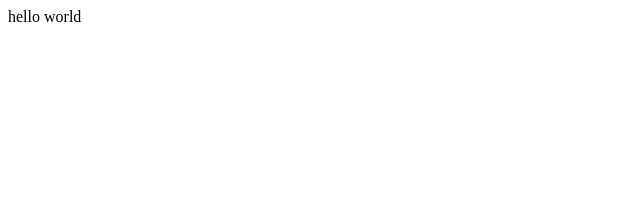
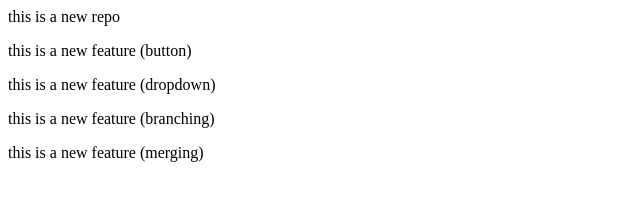
Before and after one commit to aaryamane1/project-demo, a plain HTML site: page index.html in a window 1280 px wide. Shown: the whole page, without its empty margins (0-640 px from the left). Drawn offline with Linux system fonts and the light colour scheme.

Commit message:
this is a new feature

```diff
--- a/index.html
+++ b/index.html
@@ -1 +1,5 @@
-<p>hello world</p>
+<p>this is a new repo</p>
+<p>this is a new feature (button)</p>
+<p>this is a new feature (dropdown) </p>
+<p>this is a new feature (branching) </p>
+<p>this is a new feature (merging) </p>
```
